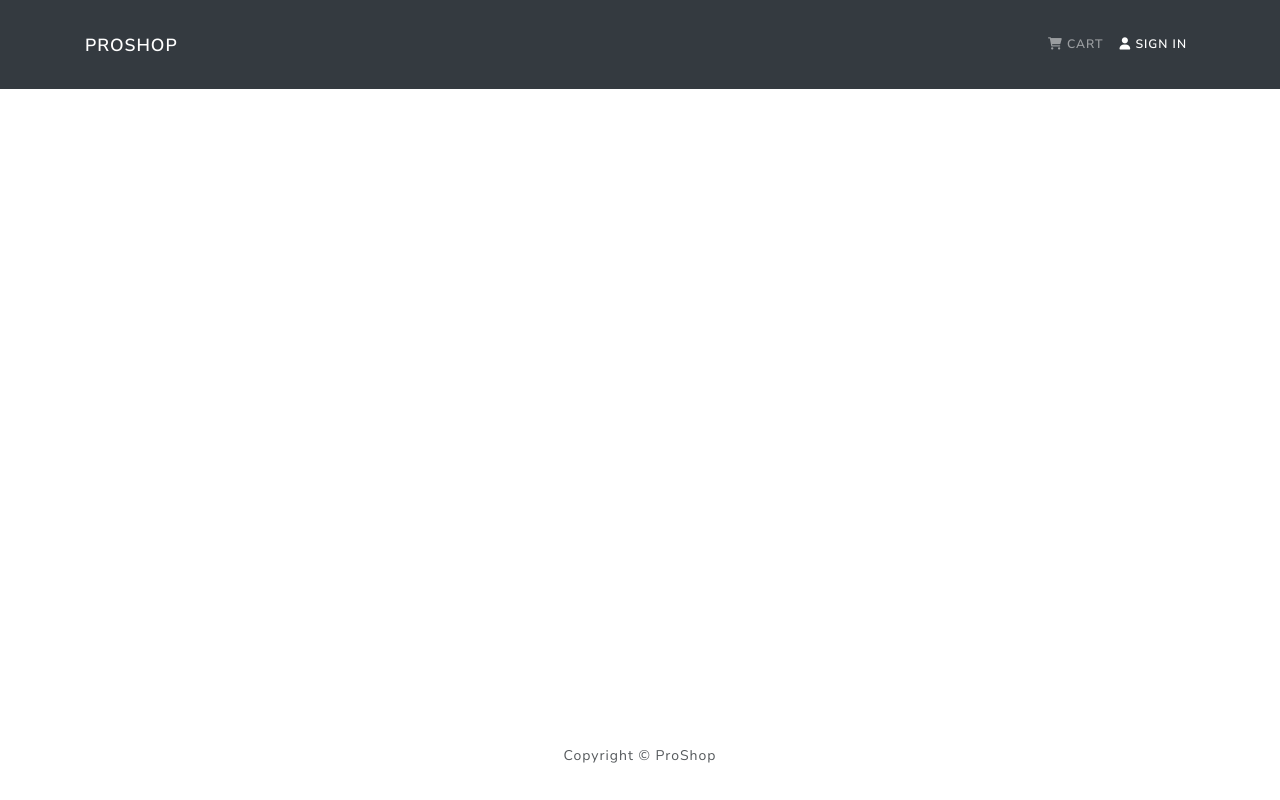
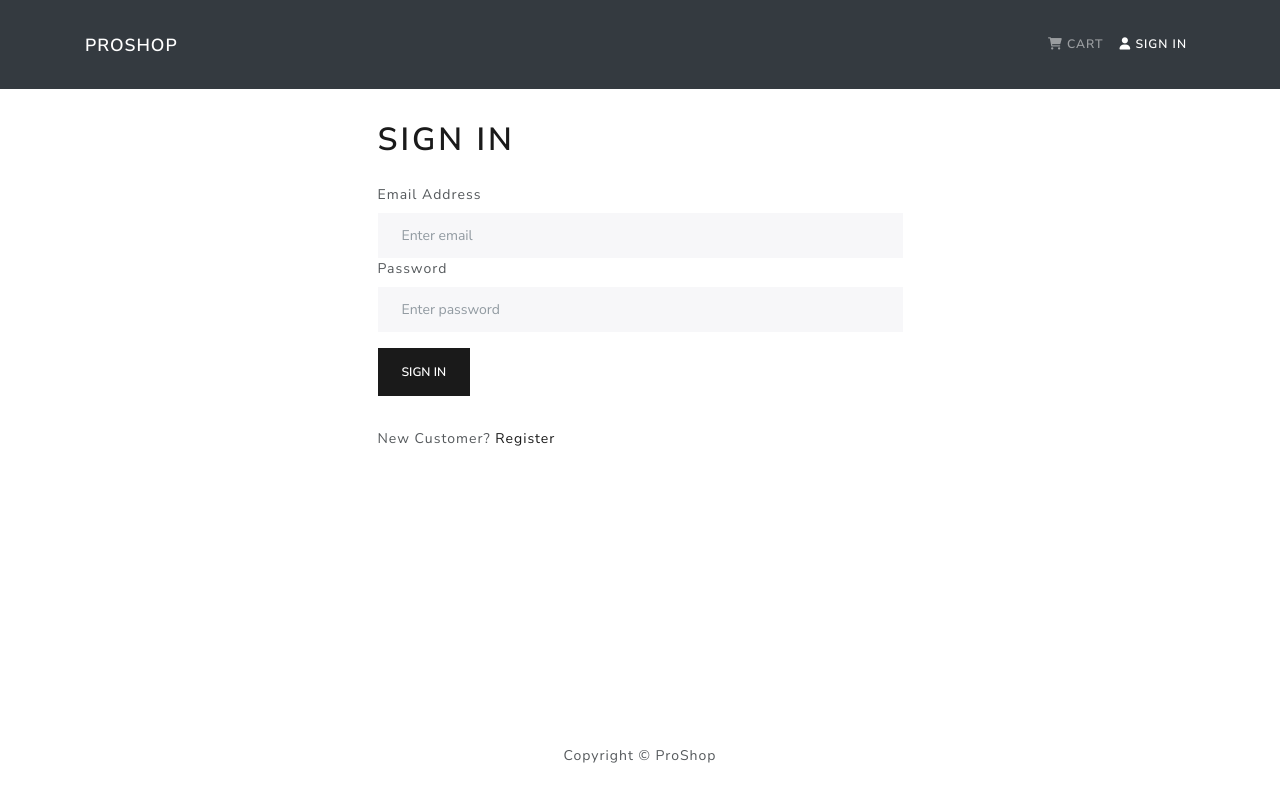
Before and after one commit to emon1995/ecommerce-shop-mern, a React (Create React App) app in the folder frontend/: page /login in a window 1280 px wide. Built offline with nearby package versions, Linux system fonts and the light colour scheme.

Commit message:
user login complete

```diff
--- a/frontend/src/App.js
+++ b/frontend/src/App.js
@@ -4,6 +4,7 @@
 import Header from "./components/Header";
 import CartScreen from "./screens/CartScreen";
 import HomeScreen from "./screens/HomeScreen";
+import LoginScreen from "./screens/LoginScreen";
 import ProductScreen from "./screens/ProductScreen";
 
 function App() {
@@ -14,9 +15,10 @@
         <main className="py-3">
           <Container>
             <Routes>
-              <Route path="/" element={<HomeScreen />} />
+              <Route path="/login" element={<LoginScreen />} />
               <Route path="/product/:id" element={<ProductScreen />} />
               <Route path="/cart/:id" element={<CartScreen />} />
+              <Route path="/" element={<HomeScreen />} />
             </Routes>
           </Container>
         </main>
--- /dev/null
+++ b/frontend/src/actions/userAction.js
@@ -0,0 +1,50 @@
+import {
+  USER_LOGIN_FAIL,
+  USER_LOGIN_REQUEST,
+  USER_LOGIN_SUCCESS,
+  USER_LOGOUT,
+} from "../constants/userConstant";
+import axios from "axios";
+
+export const login = (email, password) => async (dispatch) => {
+  try {
+    dispatch({
+      type: USER_LOGIN_REQUEST,
+    });
+
+    const config = {
+      headers: {
+        "Content-Type": "application/json",
+      },
+    };
+
+    const { data } = await axios.post(
+      "/api/users/login",
+      {
+        email,
+        password,
+      },
+      config
+    );
+
+    dispatch({
+      type: USER_LOGIN_SUCCESS,
+      payload: data,
+    });
+
+    localStorage.setItem("userInfo", JSON.stringify(data));
+  } catch (error) {
+    dispatch({
+      type: USER_LOGIN_FAIL,
+      payload:
+        error.response && error.response.data.message
+          ? error.response.data.message
+          : error.message,
+    });
+  }
+};
+
+export const logout = () => (dispatch) => {
+  localStorage.removeItem('userInfo');
+  dispatch({type: USER_LOGOUT});
+}
--- /dev/null
+++ b/frontend/src/components/FormContainer.jsx
@@ -0,0 +1,16 @@
+import React from "react";
+import { Container, Row, Col } from "react-bootstrap";
+
+const FormContainer = ({ children }) => {
+  return (
+    <Container>
+      <Row className="justify-content-md-center">
+        <Col xs={12} md={6}>
+          {children}
+        </Col>
+      </Row>
+    </Container>
+  );
+};
+
+export default FormContainer;
--- a/frontend/src/components/Header.jsx
+++ b/frontend/src/components/Header.jsx
@@ -3,11 +3,22 @@
 import Container from "react-bootstrap/Container";
 import Nav from "react-bootstrap/Nav";
 import Navbar from "react-bootstrap/Navbar";
+import { useDispatch, useSelector } from "react-redux";
+import { NavDropdown } from "react-bootstrap";
+import { logout } from "../actions/userAction";
 // import Form from "react-bootstrap/Form";
 // import Button from "react-bootstrap/Button";
 // import NavDropdown from "react-bootstrap/NavDropdown";
 
 const Header = () => {
+  const dispatch = useDispatch();
+  const userLogin = useSelector((state) => state.userLogin);
+  const { userInfo } = userLogin;
+
+  const logoutHandler = () => {
+    dispatch(logout());
+  };
+
   return (
     <header>
       <Navbar bg="dark" variant="dark" collapseOnSelect expand="lg">
@@ -28,12 +39,23 @@
                   <i className="fas fa-shopping-cart"></i> Cart
                 </Nav.Link>
               </LinkContainer>
-              <LinkContainer to="/login">
-                <Nav.Link >
-                  {" "}
-                  <i className="fas fa-user"></i> Sign In
-                </Nav.Link>
-              </LinkContainer>
+              {userInfo ? (
+                <NavDropdown title={userInfo.name} id="username">
+                  <LinkContainer to="/profile">
+                    <NavDropdown.Item>Profile</NavDropdown.Item>
+                  </LinkContainer>
+                  <NavDropdown.Item onClick={logoutHandler}>
+                    Logout
+                  </NavDropdown.Item>
+                </NavDropdown>
+              ) : (
+                <LinkContainer to="/login">
+                  <Nav.Link>
+                    {" "}
+                    <i className="fas fa-user"></i> Sign In
+                  </Nav.Link>
+                </LinkContainer>
+              )}
             </Nav>
           </Navbar.Collapse>
         </Container>
--- /dev/null
+++ b/frontend/src/constants/userConstant.js
@@ -0,0 +1,8 @@
+export const USER_LOGIN_REQUEST = 'USER_LOGIN_REQUEST';
+export const USER_LOGIN_SUCCESS = 'USER_LOGIN_SUCCESS';
+export const USER_LOGIN_FAIL = 'USER_LOGIN_FAIL';
+export const USER_LOGOUT = 'USER_LOGOUT';
+
+export const USER_REGISTER_REQUEST = 'USER_REGISTER_REQUEST';
+export const USER_REGISTER_SUCCESS = 'USER_REGISTER_SUCCESS';
+export const USER_REGISTER_FAIL = 'USER_REGISTER_FAIL';
--- /dev/null
+++ b/frontend/src/reducers/userReducer.js
@@ -0,0 +1,21 @@
+import {
+  USER_LOGOUT,
+  USER_LOGIN_FAIL,
+  USER_LOGIN_REQUEST,
+  USER_LOGIN_SUCCESS,
+} from "../constants/userConstant";
+
+export const userLoginReducer = (state = {}, action) => {
+  switch (action.type) {
+    case USER_LOGIN_REQUEST:
+      return { loading: true };
+    case USER_LOGIN_SUCCESS:
+      return { loading: false, userInfo: action.payload };
+    case USER_LOGIN_FAIL:
+      return { loading: false, error: action.payload };
+    case USER_LOGOUT:
+      return {};
+    default:
+      return state;
+  }
+};
--- /dev/null
+++ b/frontend/src/screens/LoginScreen.jsx
@@ -0,0 +1,80 @@
+import React, { useEffect, useState } from "react";
+import { Link, useSearchParams, useNavigate } from "react-router-dom";
+import { Button, Col, Form, Row } from "react-bootstrap";
+import FormContainer from "../components/FormContainer";
+import { useDispatch, useSelector } from "react-redux";
+import { login } from "../actions/userAction";
+import Message from "../components/Message";
+import Loader from "../components/Loader";
+
+const LoginScreen = () => {
+  const [email, setEmail] = useState("");
+  const [password, setPassword] = useState("");
+
+  let [searchParams, setSearchParams] = useSearchParams();
+  let redirect;
+
+  const dispatch = useDispatch();
+  const navigate = useNavigate();
+
+  const userLogin = useSelector((state) => state.userLogin);
+  const { loading, error, userInfo } = userLogin;
+
+  useEffect(() => {
+    setSearchParams(window.location.search);
+    redirect = searchParams.get("redirect") ? searchParams.get("redirect") : '/';
+    if (userInfo) {
+      navigate(redirect);
+    }
+    // console.log(qty);
+  }, [navigate, redirect, userInfo, searchParams, setSearchParams]);
+
+  const submitHandler = (e) => {
+    e.preventDefault();
+    dispatch(login(email, password));
+  };
+
+  return (
+    <FormContainer>
+      <h1>Sign In</h1>
+      {error && <Message variant="danger">{error}</Message>}
+      {loading && <Loader />}
+      <Form onSubmit={submitHandler}>
+        <Form.Group controlId="email">
+          <Form.Label>Email Address</Form.Label>
+          <Form.Control
+            type="email"
+            placeholder="Enter email"
+            value={email}
+            onChange={(e) => setEmail(e.target.value)}
+          ></Form.Control>
+        </Form.Group>
+        <Form.Group controlId="password">
+          <Form.Label>Password</Form.Label>
+          <Form.Control
+            type="password"
+            placeholder="Enter password"
+            value={password}
+            onChange={(e) => setPassword(e.target.value)}
+          ></Form.Control>
+        </Form.Group>
+
+        <Button className="my-3" type="submit" variant="primary">
+          Sign In
+        </Button>
+      </Form>
+
+      <Row className="py-3">
+        <Col>
+          New Customer?{" "}
+          <Link to={redirect ? `/register?redirect=${redirect}` : "/register"}>
+            {" "}
+            Register
+          </Link>
+        </Col>
+      </Row>
+    </FormContainer>
+  );
+};
+
+export default LoginScreen;
--- a/frontend/src/store.js
+++ b/frontend/src/store.js
@@ -6,19 +6,26 @@
   productListReducer,
 } from "./reducers/productReducer";
 import { cartReducer } from "./reducers/cartReducer";
+import { userLoginReducer } from "./reducers/userReducer";
 
 const reducer = combineReducers({
   productList: productListReducer,
   productDetails: productDetailsReducer,
   cart: cartReducer,
+  userLogin: userLoginReducer,
 });
 
 const cartItemsFromStorage = localStorage.getItem("cartItems")
   ? JSON.parse(localStorage.getItem("cartItems"))
   : [];
 
+const userInfoFromStorage = localStorage.getItem("userInfo")
+  ? JSON.parse(localStorage.getItem("userInfo"))
+  : null;
+
 const initialState = {
   cart: { cartItems: cartItemsFromStorage },
+  userLogin: { userInfo: userInfoFromStorage },
 };
 
 const middleware = [thunk];
```
